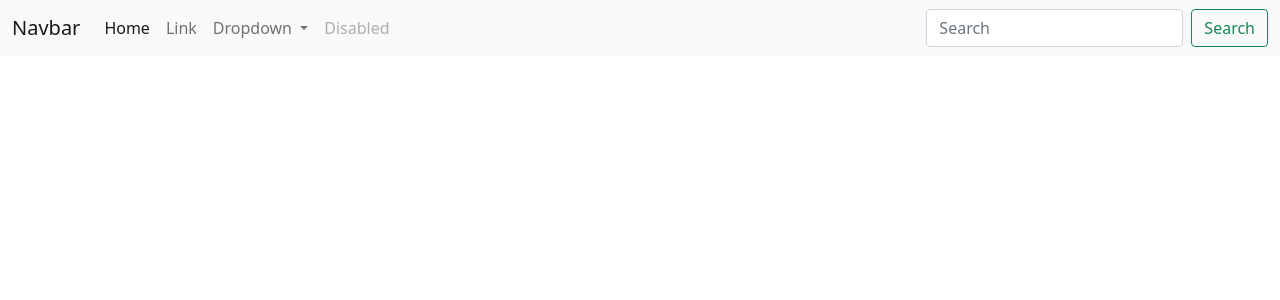
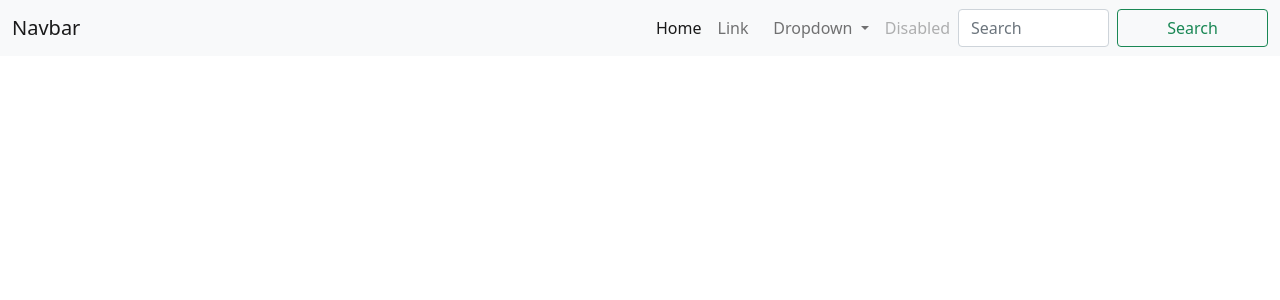
Before and after one commit to DEANKAGO/newsArticles, a Flask app: page / in a window 1280 px wide. Shown: the top 300 px of the page. Run offline with Flask 2, Linux system fonts and the light colour scheme; data that the repository does not hold is empty; parts of the project's set-up code (start-up, migrations or seed data) failed here and were passed over.

Commit message:
added css styling for width

```diff
--- /dev/null
+++ b/news/static/style.css
@@ -0,0 +1,3 @@
+*{
+  width:100%;
+}
--- a/news/templates/base.html
+++ b/news/templates/base.html
@@ -10,6 +10,7 @@
       integrity="sha384-EVSTQN3/azprG1Anm3QDgpJLIm9Nao0Yz1ztcQTwFspd3yD65VohhpuuCOmLASjC"
       crossorigin="anonymous"
     />
+    <link rel="stylesheet" href="{{url_for('static', filename="style.css")}}">
     <title>Document</title>
   </head>
   <body>
```
